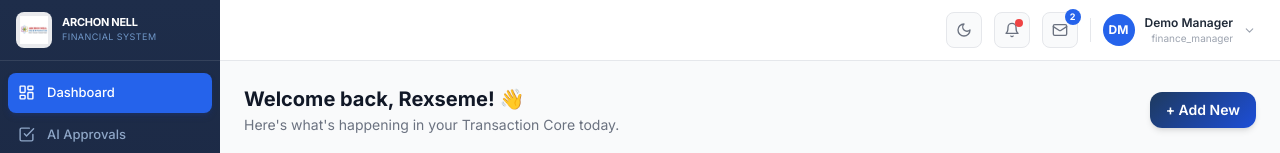
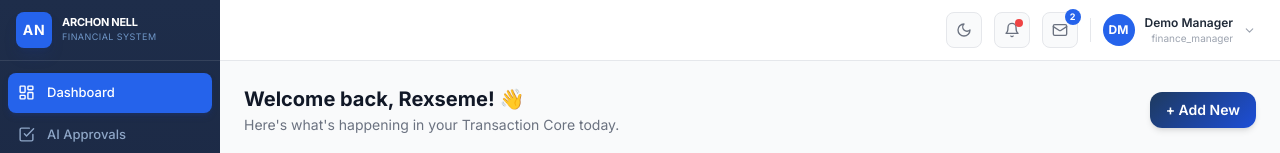
Before and after one commit to migypractice/financial-management-system-core, a React (Vite) app in the folder frontend-react/: page /tax in a window 1280 px wide. Shown: the top 153 px of the page. Built offline with nearby package versions, Linux system fonts and the light colour scheme.

Commit message:
dash upd

```diff
--- a/frontend-react/src/components/layout/DashboardLayout.tsx
+++ b/frontend-react/src/components/layout/DashboardLayout.tsx
@@ -100,21 +100,13 @@ export const DashboardLayout: React.FC<DashboardLayoutProps> = ({
         {/* Brand — Archon Nell Logo */}
         <div className="flex items-center gap-3 px-4 py-3 border-b border-white/10">
           {collapsed ? (
-            <div className="w-9 h-9 rounded-lg flex items-center justify-center shrink-0 bg-white/90 p-1">
-              <img
-                src="/archon-nell-logo.png"
-                alt="ANI"
-                className="w-full h-full object-contain"
-              />
+            <div className="w-9 h-9 rounded-lg bg-blue-600 flex items-center justify-center shrink-0 shadow-lg shadow-blue-900/20">
+              <span className="text-white font-bold text-sm tracking-wider">AN</span>
             </div>
           ) : (
             <div className="flex items-center gap-2.5 min-w-0">
-              <div className="w-9 h-9 rounded-lg flex items-center justify-center shrink-0 bg-white/90 p-1">
-                <img
-                  src="/archon-nell-logo.png"
-                  alt="ANI"
-                  className="w-full h-full object-contain"
-                />
+              <div className="w-9 h-9 rounded-lg bg-blue-600 flex items-center justify-center shrink-0 shadow-lg shadow-blue-900/20">
+                <span className="text-white font-bold text-sm tracking-wider">AN</span>
               </div>
               <div className="min-w-0">
                 <p className="text-white font-bold text-[11px] tracking-tight leading-none">ARCHON NELL</p>
--- a/frontend-react/src/pages/Auth/LoginPage.tsx
+++ b/frontend-react/src/pages/Auth/LoginPage.tsx
@@ -42,16 +42,14 @@ export const LoginPage: React.FC<{ onLoginSuccess: () => void }> = ({ onLoginSuc
   return (
     <div className="min-h-screen bg-slate-100 flex flex-col justify-center py-12 sm:px-6 lg:px-8">
       <div className="sm:mx-auto sm:w-full sm:max-w-md">
-        <div className="flex justify-center">
-          <img
-            src="/archon-nell-logo.png"
-            alt="Archon Nell Incorporated"
-            className="h-16 w-auto object-contain"
-          />
+        <div className="flex justify-center text-indigo-600">
+          <svg className="w-12 h-12" fill="none" viewBox="0 0 24 24" stroke="currentColor">
+            <path strokeLinecap="round" strokeLinejoin="round" strokeWidth={2} d="M19 21V5a2 2 0 00-2-2H7a2 2 0 00-2 2v16m14 0h2m-2 0h-5m-9 0H3m2 0h5M9 7h1m-1 4h1m4-4h1m-1 4h1m-5 10v-5a1 1 0 011-1h2a1 1 0 011 1v5m-4 0h4" />
+          </svg>
         </div>
-        <p className="mt-4 text-center text-xs font-semibold text-slate-400 uppercase tracking-widest">
-          Financial Management System
-        </p>
+        <h2 className="mt-6 text-center text-3xl font-extrabold text-slate-900">
+          Archon Nell Financial System
+        </h2>
         <p className="mt-2 text-center text-sm text-slate-600">
           Sign in to your account
         </p>
```
